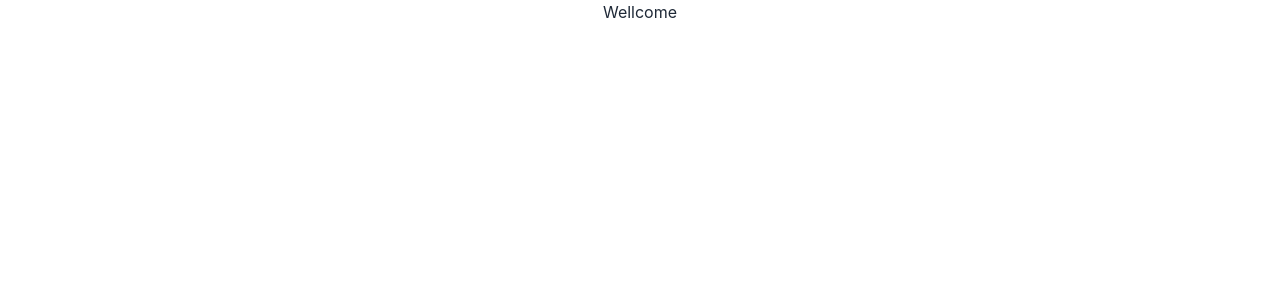
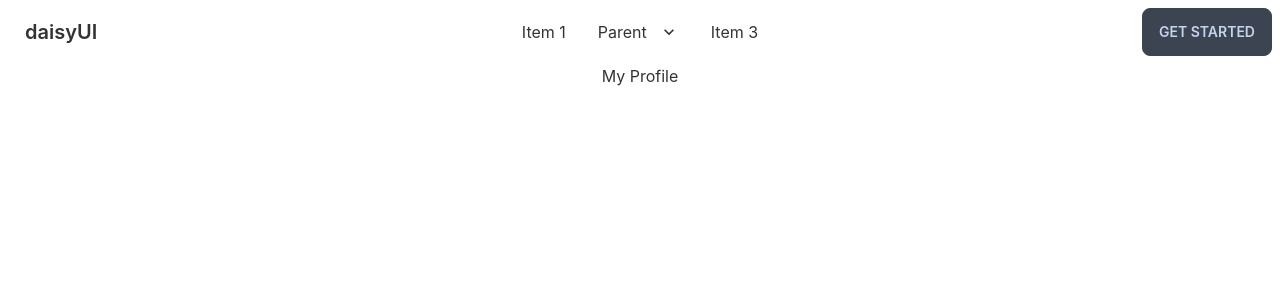
Before and after one commit to bariknishan/manufacturer-website-12-client, a React (Create React App) app: page /myprofile in a window 1280 px wide. Shown: the top 300 px of the page. Built offline with nearby package versions, Linux system fonts and the light colour scheme.

Commit message:
navbar added

```diff
--- a/src/App.js
+++ b/src/App.js
@@ -1,11 +1,27 @@
-import logo from './logo.svg';
+
+import { Route, Routes } from 'react-router-dom';
 import './App.css';
+import Myprofile from './Pages/About/Myprofile';
+import Homepage from './Pages/Home/Homepage';
+import Navbar from './Pages/SharedPages/Navbar';
 
 function App() {
   return (
     <div className="App">
 
-<h2>Wellcome</h2>
+          <Navbar></Navbar>
+
+ <Routes>
+
+   <Route path="/" element={<Homepage></Homepage>}></Route>
+   <Route path="myprofile" element={<Myprofile></Myprofile>}></Route>
+ </Routes>
+
+
+
+
+
+
 
 
 
--- /dev/null
+++ b/src/Pages/About/Myprofile.js
@@ -0,0 +1,11 @@
+import React from 'react';
+
+const Myprofile = () => {
+    return (
+        <div>
+            <h2>My Profile</h2>
+        </div>
+    );
+};
+
+export default Myprofile;
--- /dev/null
+++ b/src/Pages/Blogs.js
@@ -0,0 +1,11 @@
+import React from 'react';
+
+const Blogs = () => {
+    return (
+        <div>
+
+        </div>
+    );
+};
+
+export default Blogs;
--- /dev/null
+++ b/src/Pages/Home/Homepage.js
@@ -0,0 +1,11 @@
+import React from 'react';
+
+const Homepage = () => {
+    return (
+        <div>
+
+        </div>
+    );
+};
+
+export default Homepage;
--- /dev/null
+++ b/src/Pages/SharedPages/Navbar.js
@@ -0,0 +1,52 @@
+import React from 'react';
+
+
+const Navbar = () => {
+    return (
+        <div class="navbar bg-base-100">
+        <div class="navbar-start">
+          <div class="dropdown">
+            <label tabindex="0" class="btn btn-ghost lg:hidden">
+              <svg xmlns="http://www.w3.org/2000/svg" class="h-5 w-5" fill="none" viewBox="0 0 24 24" stroke="currentColor"><path stroke-linecap="round" stroke-linejoin="round" stroke-width="2" d="M4 6h16M4 12h8m-8 6h16" /></svg>
+            </label>
+            <ul tabindex="0" class="menu menu-compact dropdown-content mt-3 p-2 shadow bg-base-100 rounded-box w-52">
+              <li><a>Item 1</a></li>
+              <li tabindex="0">
+                <a class="justify-between">
+                  Parent
+                  <svg class="fill-current" xmlns="http://www.w3.org/2000/svg" width="24" height="24" viewBox="0 0 24 24"><path d="M8.59,16.58L13.17,12L8.59,7.41L10,6L16,12L10,18L8.59,16.58Z"/></svg>
+                </a>
+                <ul class="p-2">
+                  <li><a>Submenu 1</a></li>
+                  <li><a>Submenu 2</a></li>
+                </ul>
+              </li>
+              <li><a>Item 3</a></li>
+            </ul>
+          </div>
+          <a class="btn btn-ghost normal-case text-xl">daisyUI</a>
+        </div>
+        <div class="navbar-center hidden lg:flex">
+          <ul class="menu menu-horizontal p-0">
+            <li><a>Item 1</a></li>
+            <li tabindex="0">
+              <a>
+                Parent
+                <svg class="fill-current" xmlns="http://www.w3.org/2000/svg" width="20" height="20" viewBox="0 0 24 24"><path d="M7.41,8.58L12,13.17L16.59,8.58L18,10L12,16L6,10L7.41,8.58Z"/></svg>
+              </a>
+              <ul class="p-2">
+                <li><a>Submenu 1</a></li>
+                <li><a>Submenu 2</a></li>
+              </ul>
+            </li>
+            <li><a>Item 3</a></li>
+          </ul>
+        </div>
+        <div class="navbar-end">
+          <a class="btn">Get started</a>
+        </div>
+      </div>
+    );
+};
+
+export default Navbar;
--- a/src/index.js
+++ b/src/index.js
@@ -3,11 +3,14 @@
 import './index.css';
 import App from './App';
 import reportWebVitals from './reportWebVitals';
+import { BrowserRouter } from 'react-router-dom';
 
 const root = ReactDOM.createRoot(document.getElementById('root'));
 root.render(
   <React.StrictMode>
-    <App />
+  <BrowserRouter>
+  <App />
+  </BrowserRouter>
   </React.StrictMode>
 );
 
--- a/tailwind.config.js
+++ b/tailwind.config.js
@@ -3,5 +3,23 @@
   theme: {
     extend: {},
   },
+
+  daisyui: {
+    themes: [
+      {
+        mytheme: {
+          primary: "#a991f7",
+          secondary: "#f6d860",
+          accent: "#37cdbe",
+          neutral: "#3d4451",
+          "base-100": "#ffffff",
+        },
+      },
+      "white",
+      "cupcake",
+    ],
+  },
+
+
   plugins: [require("daisyui")],
 }
```
